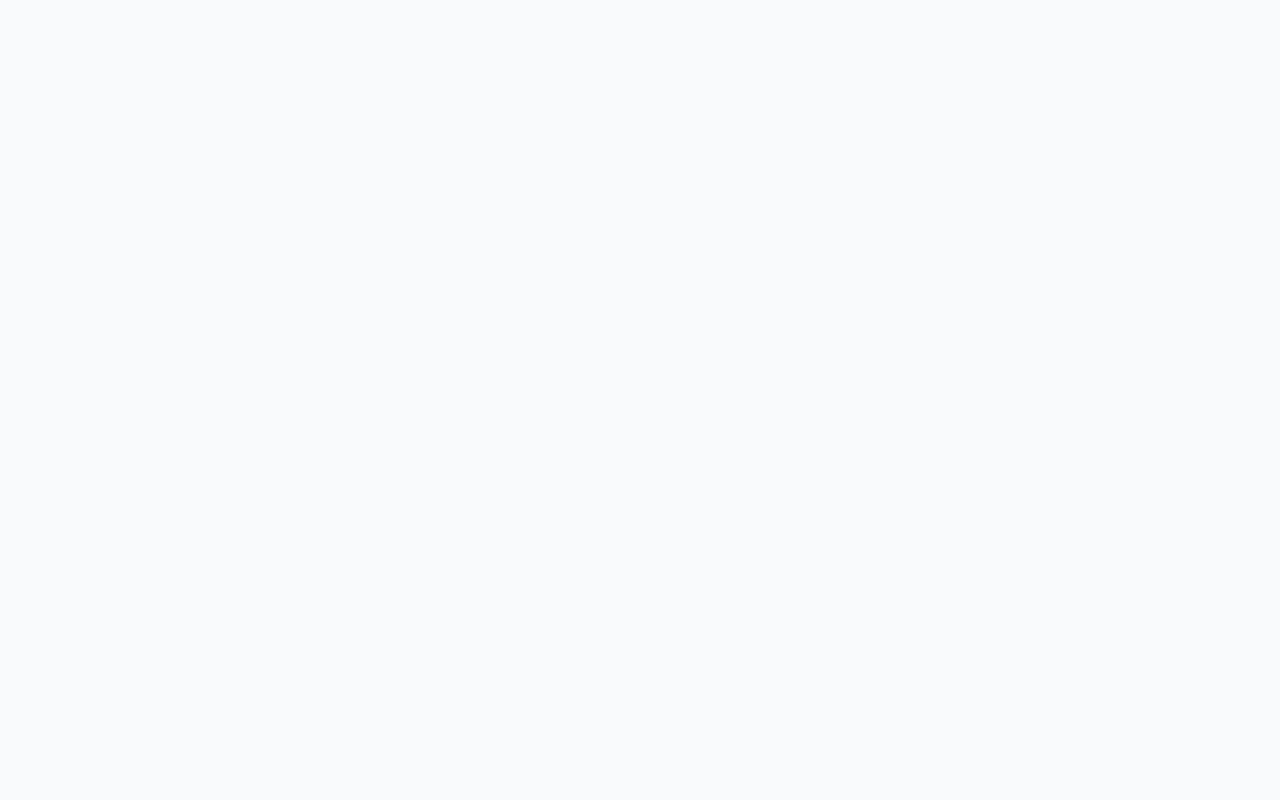
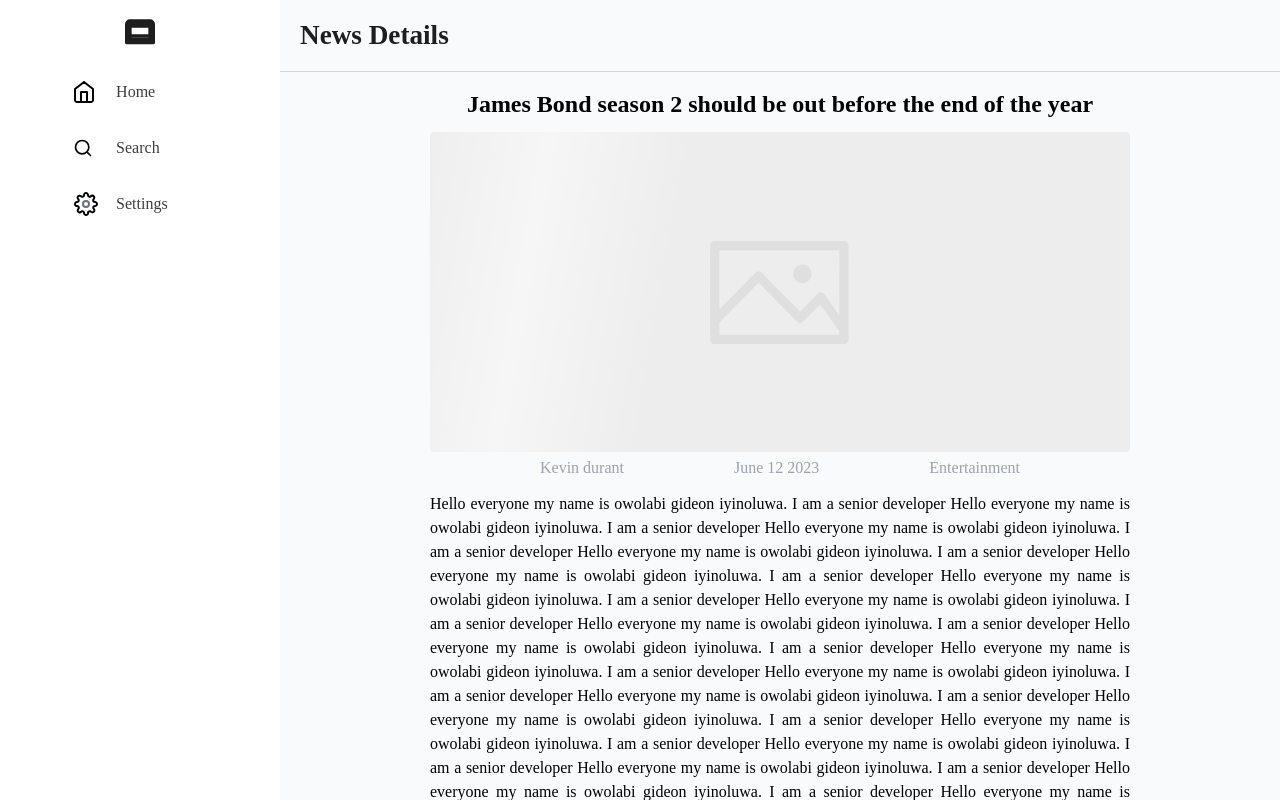
Before and after one commit to gude1/NewsAggregatorUi, a React (Vite) app: page /details in a window 1280 px wide. Before the commit this address had no page. Built offline with nearby package versions, Linux system fonts and the light colour scheme; a web font is replaced by a local one.

Commit message:
created and designed newsdetail page

```diff
--- a/src/App.tsx
+++ b/src/App.tsx
@@ -4,6 +4,7 @@
 import Home from "./pages/Home/Home";
 import Navbar from "./components/Navbar/Navbar";
 import TitleHeader from "./components/TitleHeader/TitleHeader";
+import NewsDetail from "./pages/NewsDetail/NewsDetail";
 
 function AuthScreenWrapper() {
   return (
@@ -39,7 +40,7 @@
     <div>
       <Navbar />
       <TitleHeader />
-      <div className="border-1 p-0 m-0 border-red-900 fixed overflow-y-auto top-[4.5rem] left-0 md:left-[17.5rem] right-0 bottom-14 md:bottom-0 px-5">
+      <div className="border-1 p-0 m-0 border-red-900 fixed overflow-y-auto top-[4.5rem] left-0 md:left-[17.5rem] right-0 bottom-14 md:bottom-0 px-5 pb-5">
         <Outlet />
       </div>
     </div>
@@ -57,6 +58,7 @@
         </Route>
         <Route path="/" element={<MainWrapper />}>
           <Route index element={<Home />} />
+          <Route path="details" element={<NewsDetail />} />
         </Route>
       </Routes>
     </BrowserRouter>
--- a/src/components/BootSplash/BootSplash.tsx
+++ b/src/components/BootSplash/BootSplash.tsx
@@ -43,7 +43,7 @@
             <path d="M18 9v4H6V9H4v6h16V9h-2z" />
             <path d="M18 2H6a3 3 0 00-3 3v11a1 1 0 001 1h16a1 1 0 001-1V5a3 3 0 00-3-3zm-1 13H7v-2h10v2zm0-4H7V7h10v4z" />
           </svg>
-          <h1 className="text-2xl font-bold text-primary mt-4 font-chirp">
+          <h1 className="text-2xl font-bold text-blue-900 mt-4 font-chirp">
             News App
           </h1>
         </div>
--- a/src/components/Input/Input.tsx
+++ b/src/components/Input/Input.tsx
@@ -129,7 +129,7 @@
       >
         {returnLeftIcon()}
         <input
-          className={`w-full ml-[0.8rem] h-full outline-0 border-0 placeholder:text-color4 placeholder:text-base text-lg relative placeholder:font-normal font-semibold ${props.inputClassName}`}
+          className={`w-full ml-[0.8rem] h-full outline-0 border-0 placeholder:text-base text-lg relative placeholder:font-normal font-semibold ${props.inputClassName}`}
           placeholder={props.placeholder || "Placeholder"}
           type={returnInputType()}
           name={props.name || ""}
--- a/src/components/NewsItem/NewsItem.tsx
+++ b/src/components/NewsItem/NewsItem.tsx
@@ -2,18 +2,28 @@
 
 type NewsItemsProps = {
   className?: React.HTMLAttributes<HTMLDivElement>["className"];
+  section?: string;
+  onClick?: React.DOMAttributes<HTMLDivElement>["onClick"];
+  body?: string;
+  date?: string;
 };
 
-export default function NewsItem({}: NewsItemsProps) {
+export default function NewsItem({
+  className,
+  section = "Entertainment",
+  onClick,
+  body = " Hello everyone, my name is owolabi gideon iyinoluwa babatunde I am a player of many games and riddles",
+  date = "June 12 2023",
+}: NewsItemsProps) {
   return (
-    <div className="border border-gray-300 mt-2 rounded-md cursor-pointer w-full flex h-44 items-center p-4">
+    <div
+      onClick={onClick}
+      className={`border border-gray-300 mt-2 rounded-md cursor-pointer w-full flex h-44 items-center p-4 ${className}`}
+    >
       <div className="flex-[1] h-full flex flex-col">
-        <span className="uppercase font-bold text-blue-900">Entertainment</span>
-        <span className="mt-2 mr-1 overflow-y-auto cursor-text">
-          Hello everyone, my name is owolabi gideon iyinoluwa babatunde I am a
-          player of many games and riddles
-        </span>
-        <span className="mt-2 text-xs font-bold">June 12 2023</span>
+        <span className="uppercase font-bold text-blue-900">{section}</span>
+        <span className="mt-2 mr-1 overflow-y-auto cursor-text">{body}</span>
+        <span className="mt-2 text-xs font-bold">{date}</span>
       </div>
       <PlaceHolderImage
         placeholderClassName="h-28 w-28 rounded"
--- a/src/components/Select/Select.tsx
+++ b/src/components/Select/Select.tsx
@@ -1,6 +1,23 @@
-import React from "react";
-
-type SelectProps = {};
-export default function Select({}: SelectProps) {
-  return <div>Select</div>;
+type SelectProps = {
+  name?: string;
+  title?: string;
+  checked?: boolean;
+  onChange?: React.InputHTMLAttributes<HTMLInputElement>["onChange"];
+};
+export default function Select({
+  name = "CheckBox",
+  checked = false,
+  onChange,
+}: SelectProps) {
+  return (
+    <div className={`flex items-center mx-1`}>
+      <input
+        type="checkbox"
+        onChange={onChange}
+        name={name}
+        checked={checked}
+      />
+      <span className="ml-2">{name}</span>
+    </div>
+  );
 }
--- a/src/components/TitleHeader/TitleHeader.tsx
+++ b/src/components/TitleHeader/TitleHeader.tsx
@@ -1,5 +1,6 @@
 import React from "react";
-import { useLocation } from "react-router-dom";
+import { useLocation, useNavigate } from "react-router-dom";
+import Button from "../Button/Button";
 
 export type TitleHeaderProps = {} & React.DetailedHTMLProps<
   React.HTMLAttributes<HTMLDivElement>,
@@ -8,6 +9,8 @@
 
 export default function TitleHeader({ className }: TitleHeaderProps) {
   const location = useLocation();
+  const navigate = useNavigate();
+
   const returnPageTitle = () => {
     switch (location.pathname) {
       case "/":
@@ -18,15 +21,38 @@
       case "/settings":
       case "/settings/":
         return "Settings";
+      case "/details":
+      case "/details/":
+        return "News Details";
       default:
         return "";
     }
+  };
+
+  const renderBackArrow = () => {
+    if (location.key !== "default") {
+      return (
+        <svg
+          xmlns="http://www.w3.org/2000/svg"
+          width="24"
+          height="24"
+          viewBox="0 0 24 24"
+          className="mr-4 cursor-pointer"
+          onClick={() => navigate(-1)}
+        >
+          <path d="M20 11H7.83l5.59-5.59L12 4l-8 8 8 8 1.41-1.41L7.83 13H20v-2z" />
+        </svg>
+      );
+    }
+
+    return null;
   };
 
   return (
     <div
       className={`fixed z-10 px-5 border-b-[0.7px] h-[4.5rem] top-0 left-0 right-0 md:left-[17.5rem] flex items-center border-gray-300 bg-transparent ${className}`}
     >
+      {renderBackArrow()}
       <span className="font-bold text-[1.7rem] text-color2">
         {returnPageTitle()}
       </span>
--- a/src/pages/Home/Home.tsx
+++ b/src/pages/Home/Home.tsx
@@ -1,9 +1,48 @@
+import { useState } from "react";
 import NewsItem from "../../components/NewsItem/NewsItem";
+import Select from "../../components/Select/Select";
+import { useNavigate } from "react-router-dom";
 
 export default function Home() {
+  const [newspref, setNewsPref] = useState({
+    newyork: true,
+    guardian: true,
+    newsorg: true,
+  });
+  const navigate = useNavigate();
   return (
+    <>
+      <div className="flex justify-evenly mt-4">
+        <Select
+          name="New York Times"
+          checked={newspref.newyork}
+          onChange={(e) => {
+            setNewsPref((obj) => {
+              return { ...obj, newyork: e.target.checked };
+            });
+          }}
+        />
+        <Select
+          name="Guardian News"
+          checked={newspref.guardian}
+          onChange={(e) => {
+            setNewsPref((obj) => {
+              return { ...obj, guardian: e.target.checked };
+            });
+          }}
+        />
+        <Select
+          name="News Org"
+          checked={newspref.newsorg}
+          onChange={(e) => {
+            setNewsPref((obj) => {
+              return { ...obj, newsorg: e.target.checked };
+            });
+          }}
+        />
+      </div>
       <div className="grid grid-cols-1 gap-y-4 gap-x-2 lg:grid-cols-3 justify-items-center sm:justify-items-start group group-first:mt-0">
-      <NewsItem />
+        <NewsItem onClick={() => navigate("/details")} />
         <NewsItem />
         <NewsItem />
         <NewsItem />
@@ -11,5 +50,6 @@
         <NewsItem />
         <NewsItem />
       </div>
+    </>
   );
 }
--- /dev/null
+++ b/src/pages/NewsDetail/NewsDetail.tsx
@@ -0,0 +1,46 @@
+import PlaceHolderImage from "../../components/PlaceHolderImage/PlaceHolderImage";
+
+export default function NewsDetail() {
+  return (
+    <div className="flex flex-col items-center">
+      <div className="flex flex-col w-full max-w-[700px] mt-4">
+        <p className="font-bold text-xl md:text-2xl text-center">
+          James Bond season 2 should be out before the end of the year
+        </p>
+
+        <PlaceHolderImage
+          className="md:h-80 h-64 mt-3 rounded"
+          placeholderClassName="h-64 md:h-80 mt-3 rounded"
+        />
+        <div className="flex justify-evenly mt-1">
+          <span className="text-gray-400">Kevin durant</span>
+          <span className="text-gray-400">June 12 2023</span>
+          <span className="text-gray-400">Entertainment</span>
+        </div>
+        <p className="mt-3 text-justify">
+          Hello everyone my name is owolabi gideon iyinoluwa. I am a senior
+          developer Hello everyone my name is owolabi gideon iyinoluwa. I am a
+          senior developer Hello everyone my name is owolabi gideon iyinoluwa. I
+          am a senior developer Hello everyone my name is owolabi gideon
+          iyinoluwa. I am a senior developer Hello everyone my name is owolabi
+          gideon iyinoluwa. I am a senior developer Hello everyone my name is
+          owolabi gideon iyinoluwa. I am a senior developer Hello everyone my
+          name is owolabi gideon iyinoluwa. I am a senior developer Hello
+          everyone my name is owolabi gideon iyinoluwa. I am a senior developer
+          Hello everyone my name is owolabi gideon iyinoluwa. I am a senior
+          developer Hello everyone my name is owolabi gideon iyinoluwa. I am a
+          senior developer Hello everyone my name is owolabi gideon iyinoluwa. I
+          am a senior developer Hello everyone my name is owolabi gideon
+          iyinoluwa. I am a senior developer Hello everyone my name is owolabi
+          gideon iyinoluwa. I am a senior developer Hello everyone my name is
+          owolabi gideon iyinoluwa. I am a senior developer Hello everyone my
+          name is owolabi gideon iyinoluwa. I am a senior developer Hello
+          everyone my name is owolabi gideon iyinoluwa. I am a senior developer
+          Hello everyone my name is owolabi gideon iyinoluwa. I am a senior
+          developer Hello everyone my name is owolabi gideon iyinoluwa. I am a
+          senior developer
+        </p>
+      </div>
+    </div>
+  );
+}
```
Lines whose indentation alone changed are shown as unchanged.
